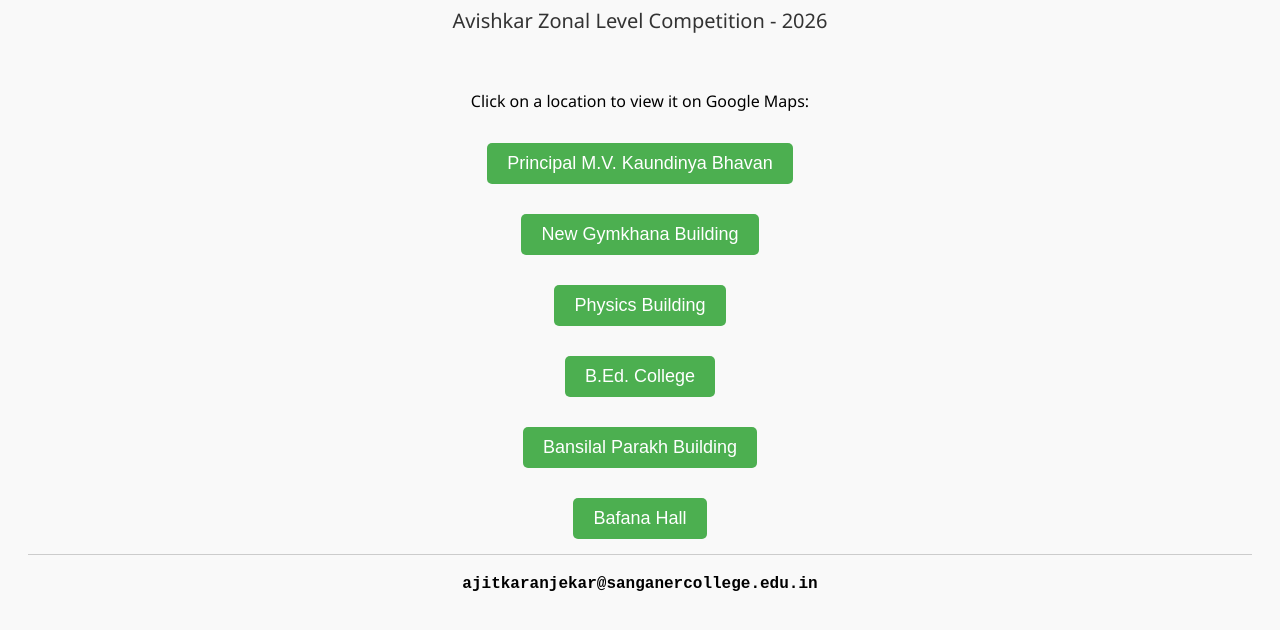
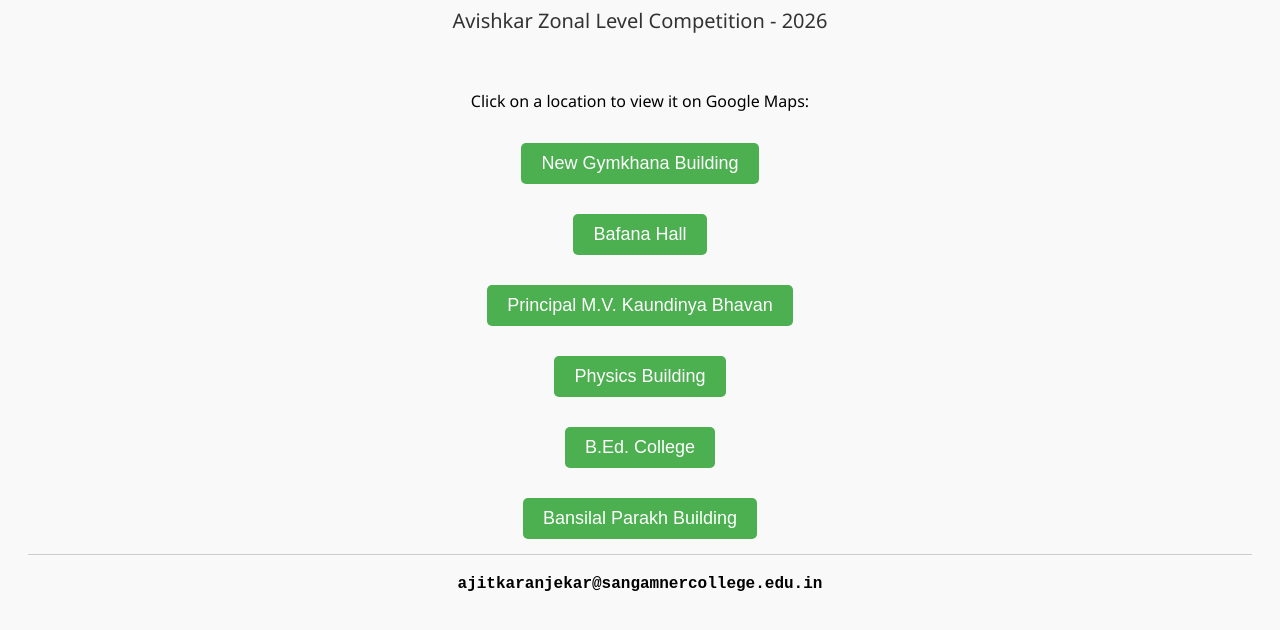
Before and after one commit to sangamnerqc/avishkar_sangamnercollege_venues, a plain HTML site: page index.html in a window 1280 px wide. Shown: the part 328-958 px from the top of the page. Drawn offline with Linux system fonts and the light colour scheme.

Commit message:
index.html

```diff
--- a/index.html
+++ b/index.html
@@ -80,15 +80,16 @@
 
     <p>Click on a location to view it on Google Maps:</p>
 
+    <button class="location-button" onclick="window.open('https://maps.app.goo.gl/dhUM8WoKUWyngWgPA', '_blank')">New Gymkhana Building </button>
+    <button class="location-button" onclick="window.open('https://maps.app.goo.gl/ryGtTHoteNuBsqSD6', '_blank')">Bafana Hall </button>
     <button class="location-button" onclick="window.open('https://maps.app.goo.gl/EfkvzYt35nNbdvqU9', '_blank')">Principal M.V. Kaundinya Bhavan </button>
-    <button class="location-button" onclick="window.open('https://maps.app.goo.gl/dhUM8WoKUWyngWgPA', '_blank')">New Gymkhana Building </button>
     <button class="location-button" onclick="window.open('https://maps.app.goo.gl/2w2XcQQ86qdBnd2C9', '_blank')">Physics Building </button>
      <button class="location-button" onclick="window.open('https://maps.app.goo.gl/U2sAAvGVjfTWSW6B6', '_blank')">B.Ed. College  </button>
     <button class="location-button" onclick="window.open('https://maps.app.goo.gl/ECoSnGMh2tsADrDf6', '_blank')">Bansilal Parakh Building </button>
-    <button class="location-button" onclick="window.open('https://maps.app.goo.gl/ryGtTHoteNuBsqSD6', '_blank')">Bafana Hall </button>
+
 
     <footer>
-         ajitkaranjekar@sanganercollege.edu.in
+         ajitkaranjekar@sangamnercollege.edu.in
     </footer>
 
 </body>
```
